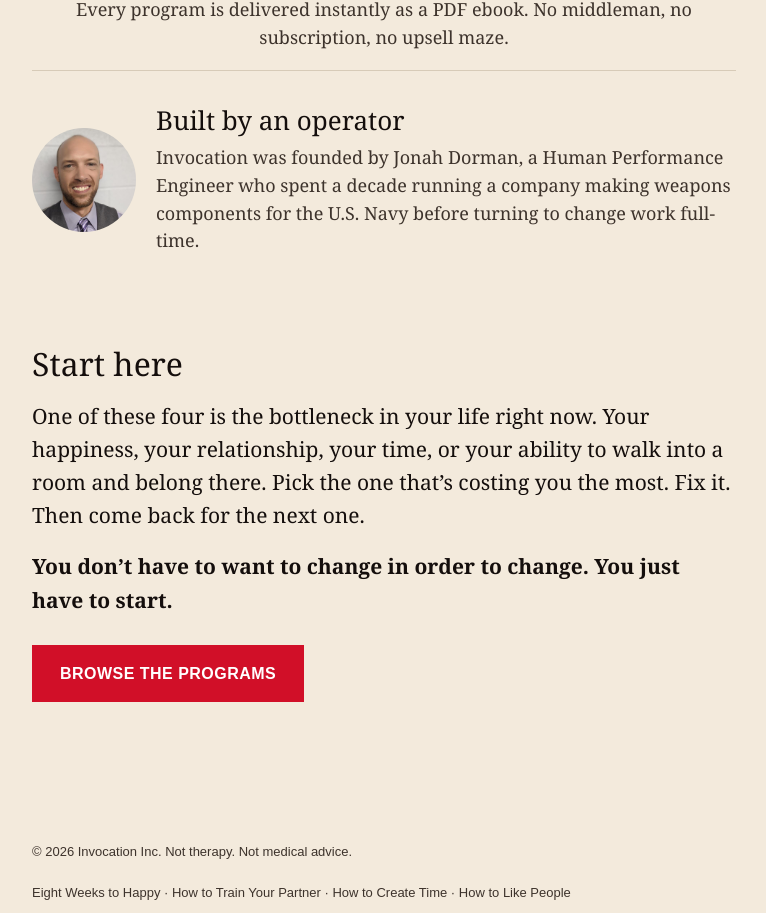
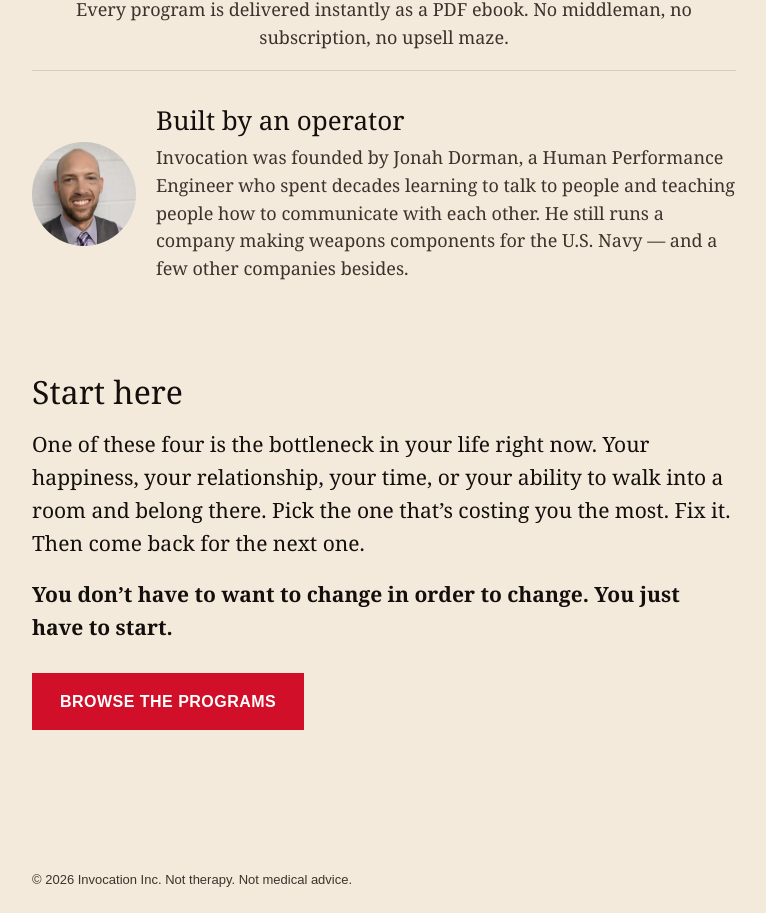
Before and after one commit to SOCIT/invocationinc-site, a Next.js app: page / in a window 1280 px wide. Shown: the part 3411-4324 px from the top of the page, without its empty margins (256-1022 px from the left). Built offline with nearby package versions, Linux system fonts and the light colour scheme.

Commit message:
Fix founder strip: decades of communication work, still runs the Navy parts company plus others

```diff
--- a/src/components/HubPage.tsx
+++ b/src/components/HubPage.tsx
@@ -176,9 +176,10 @@
             <h2>Built by an operator</h2>
             <p>
               Invocation was founded by Jonah Dorman, a Human Performance
-              Engineer who spent a decade running a company making weapons
-              components for the U.S. Navy before turning to change work
-              full-time.
+              Engineer who spent decades learning to talk to people and
+              teaching people how to communicate with each other. He still
+              runs a company making weapons components for the U.S. Navy
+              &mdash; and a few other companies besides.
             </p>
           </div>
         </section>
```
